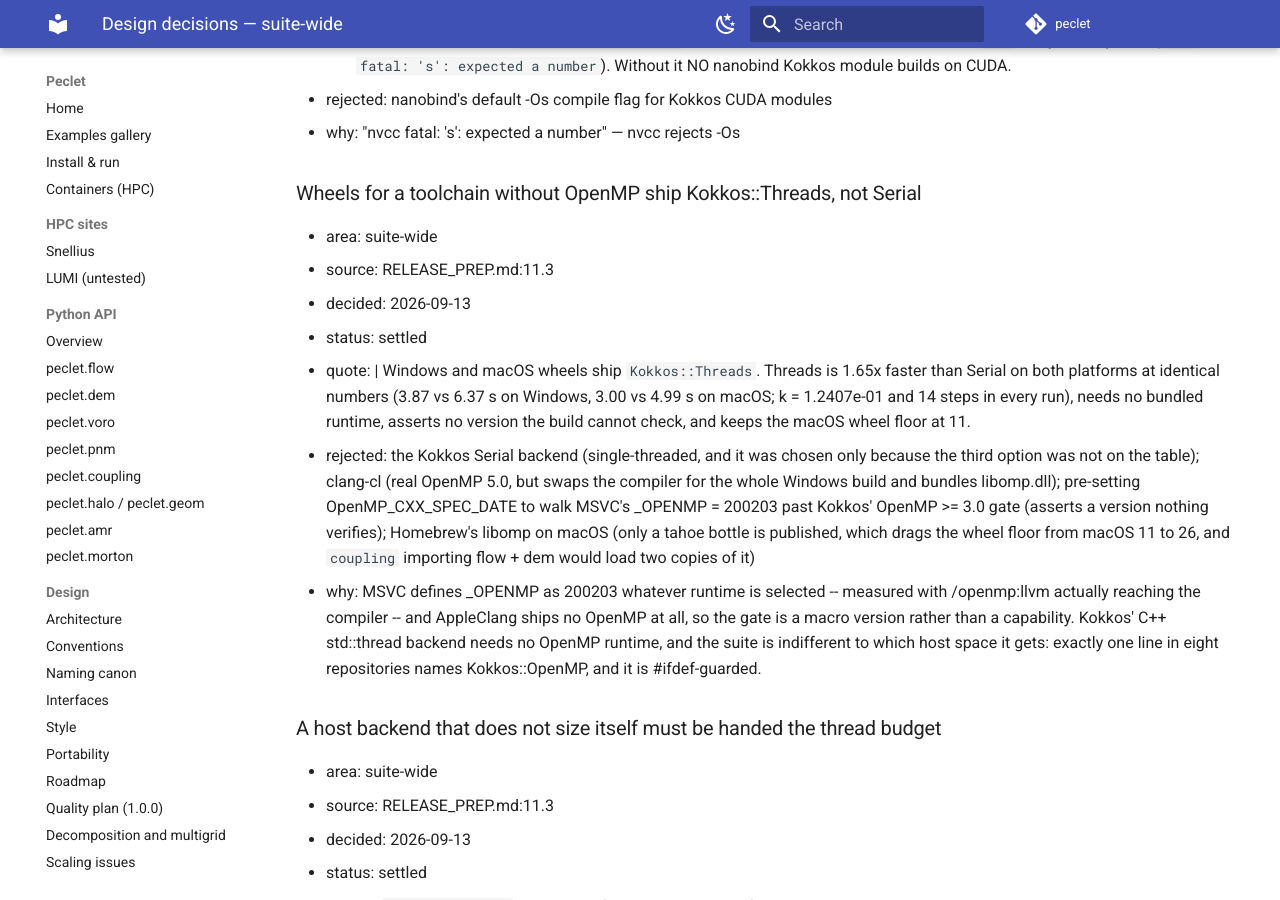
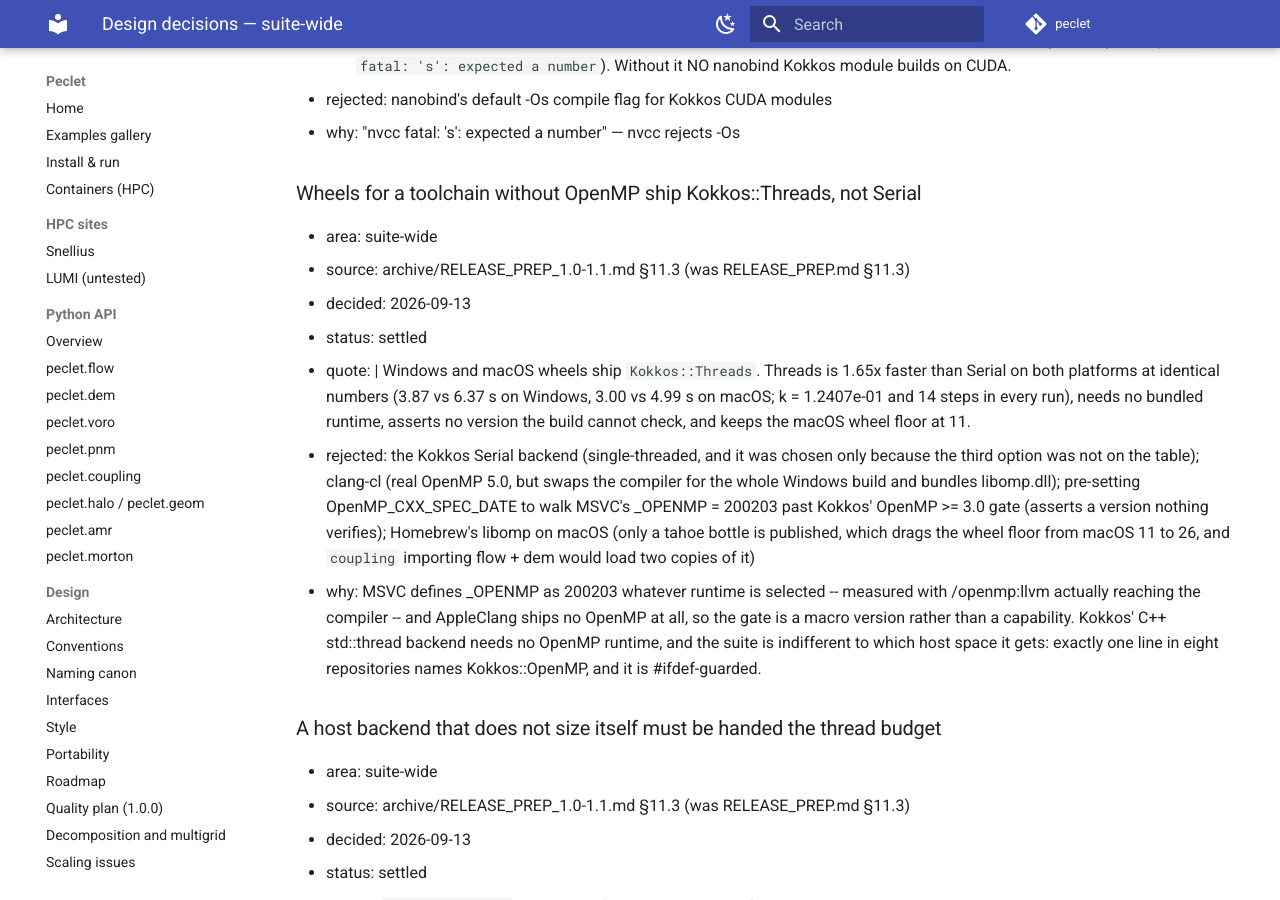
Before and after one commit to computational-chemical-engineering/peclet, an MkDocs documentation site: the page built from docs/decisions/suite-wide.md, in a window 1280 px wide and 900 px high, scrolled down 11240 px. Built offline with MkDocs 1.6.1 and Material for MkDocs 9.7.7, drawn with Linux system fonts in a browser that asks for light colours; comment, search, counter and statistics services are not loaded.

Commit message:
register + RELEASE.md: point at the archived RELEASE_PREP §11.3; PyPI serves the 1.4.0 family
Co-Authored-By: Claude Opus 5.5 <noreply@anthropic.com>

```diff
--- a/docs/decisions/suite-wide.md
+++ b/docs/decisions/suite-wide.md
@@ -374,7 +374,7 @@ Do not reverse an entry here without recording a new decision that supersedes it
 
 ### Wheels for a toolchain without OpenMP ship Kokkos::Threads, not Serial
 - area: suite-wide
-- source: RELEASE_PREP.md:11.3
+- source: archive/RELEASE_PREP_1.0-1.1.md §11.3 (was RELEASE_PREP.md §11.3)
 - decided: 2026-09-13
 - status: settled
 - quote: |
@@ -396,7 +396,7 @@ Do not reverse an entry here without recording a new decision that supersedes it
 
 ### A host backend that does not size itself must be handed the thread budget
 - area: suite-wide
-- source: RELEASE_PREP.md:11.3
+- source: archive/RELEASE_PREP_1.0-1.1.md §11.3 (was RELEASE_PREP.md §11.3)
 - decided: 2026-09-13
 - status: settled
 - quote: |
```
Also changed, not shown: docs/DECISIONS.md (+2 -2 lines), docs/RELEASE.md (+1 -1 lines).
